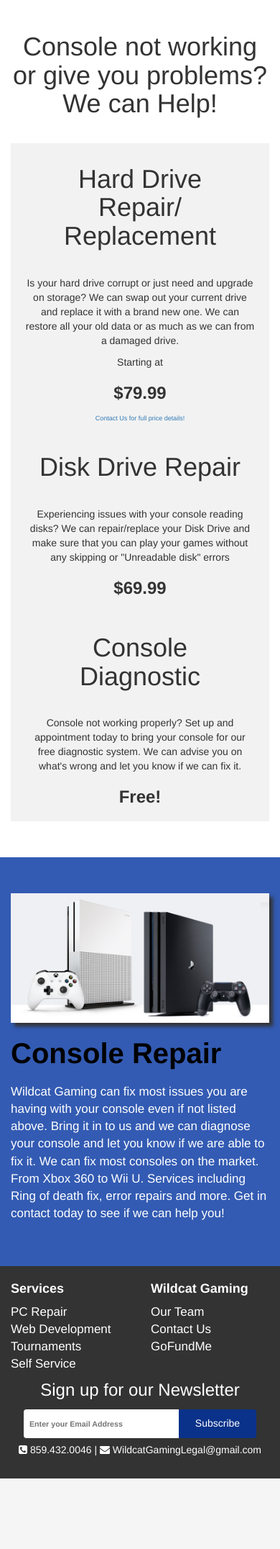
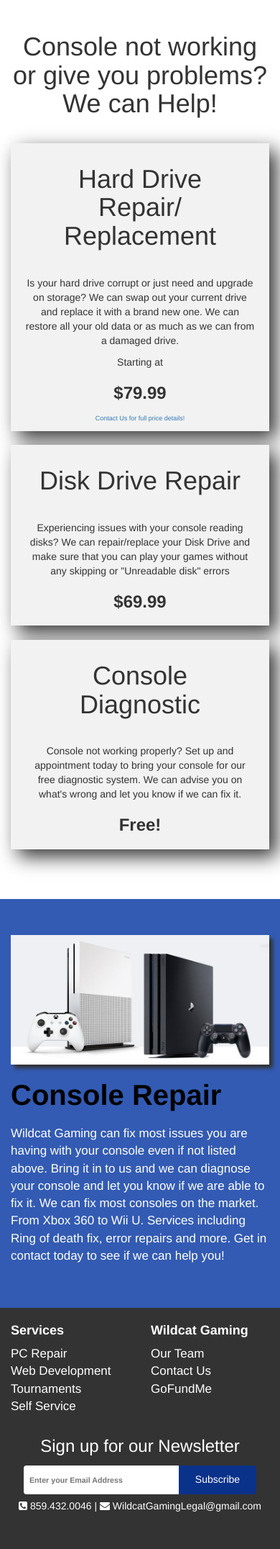
Before and after one commit to ParkerH96/Bode-Boyz, a PHP site: page /console-repair.html in a window 390 px wide. Shown: the part 62-2214 px from the top of the page at 72% size. Before the commit the page ends 2116 px from the top, so only its background shows below. Run offline with PHP 8.4, Linux system fonts and the light colour scheme; some libraries are stand-ins or nearby versions.

Commit message:
Tweaked mobile design

```diff
--- a/css/main.css
+++ b/css/main.css
@@ -420,11 +420,6 @@ input[type=text]:focus, select:focus, textarea:focus {
     padding: 10px 20px;
     transition: all .4s ease;
 }
-@media (max-width: 992px) {
-  .package-box {
-      box-shadow: none;
-  }
-}
 .package-box:hover {
     box-shadow: none;
 }
@@ -560,3 +555,8 @@ input[type=text]:focus, select:focus, textarea:focus {
     text-align: center;
     box-shadow: 10px 10px 25px #333;
 }
+@media (max-width: 991px){
+  .col-md-4 {
+      margin-bottom: 5%;
+  }
+}
```
